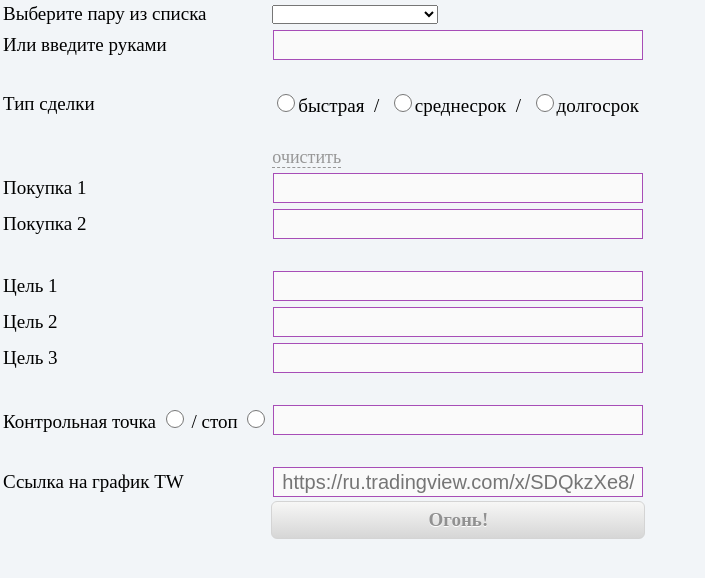
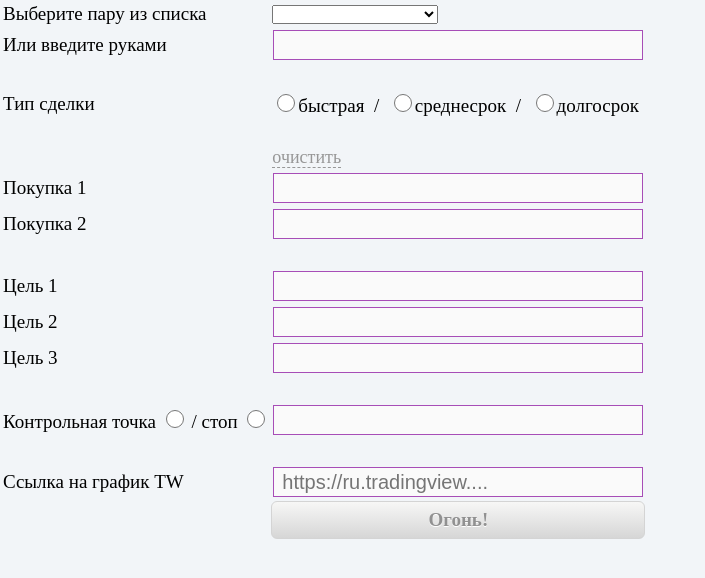
Before and after one commit to JohnWoo007/JohnWoo007.github.io, a plain HTML site: page generate.html in a window 1280 px wide. Shown: the whole page, without its empty margins (0-705 px from the left). Drawn offline with nearby package versions, Linux system fonts and the light colour scheme.

Commit message:
Update generate.html

```diff
--- a/generate.html
+++ b/generate.html
@@ -346,7 +346,7 @@ td.generate:hover {
 
 				<tr>
 					<td>Ссылка на график TW</td>
-					<td><input id="graph_url" class="input_num" placeholder='https://ru.tradingview.com/x/SDQkzXe8/' /></td>
+					<td><input id="graph_url" class="input_num" placeholder='https://ru.tradingview....' /></td>
 				</tr>
 
 				<tr>
```
